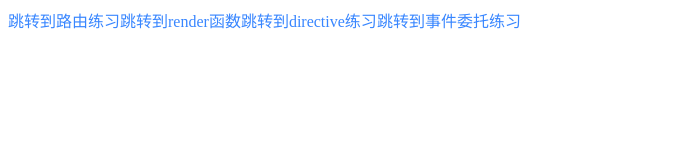
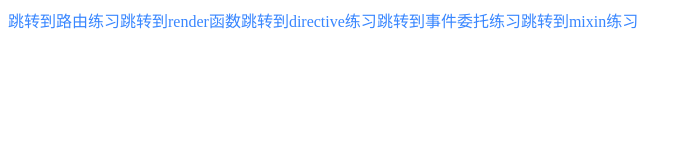
Before and after one commit to wangluyao959/FRONT, a Vue app in the folder vue-practice/: page / in a window 1280 px wide. Shown: the top 160 px of the page, without its empty margins (0-691 px from the left). Built offline with nearby package versions, Linux system fonts and the light colour scheme.

Commit message:
优化组件

```diff
--- a/vue-practice/src/components/login/index.vue
+++ b/vue-practice/src/components/login/index.vue
@@ -1,39 +1,28 @@
 <template>
-  <div class="home">
-    <span class="gotoArray" @click="gotoArray('arr')">跳转到路由练习</span>
-    <span class="gotoArray" @click="gotoArray('render')">跳转到render函数</span>
-    <span class="gotoArray" @click="gotoArray('directive')">跳转到directive练习</span>
-    <span class="gotoArray" @click="gotoArray('事件委托')">跳转到事件委托练习</span>
+  <div class="home" @click="gotoArray">
+    <span v-for="item in indexList" :key="item.type" :class="`${item.class} ${item.type}`" >{{item.label}}</span>
   </div>
 </template>
 
 <script>
+import { ROUTERMAP,indexList } from "./loginOption";
 export default {
   name: 'login',
   data () {
     return {
-      msg: 'Welcome to Your Vue.js App'
+      msg: 'Welcome to Your Vue.js App',
+      indexList,
+      ROUTERMAP
     }
   },
   methods:{
-    gotoArray(type){
-      if(type==="arr"){
-        this.$router.push({
-          path:"/arrayPractice"
-        })
-      }else if(type==="render"){
-        this.$router.push({
-          path:"/ParentComponent"
-        })
-      }else if(type==="directive"){
-        this.$router.push({
-          path:"/directivePractice"
-        })
-      }else if(type==="事件委托"){
-        this.$router.push({
-          path:"/eventDelegation"
-        })
-      }
+    gotoArray(e){
+      //兼容性处理
+      let event = e || window.event;
+      let target = event.target || event.srcElement;
+      this.$router.push({
+          path:`${this.ROUTERMAP[target.className.split(" ")[1]]}`
+      })
 
     }
   },
@@ -42,7 +31,6 @@ export default {
 }
 </script>
 
-<!-- Add "scoped" attribute to limit CSS to this component only -->
 <style lang="scss" scoped>
 .home{
   width:100%;
--- /dev/null
+++ b/vue-practice/src/components/login/loginOption.js
@@ -0,0 +1,36 @@
+export const ROUTERMAP={
+  "arr":"/arrayPractice",
+  "render":"/ParentComponent",
+  "directive":"/directivePractice",
+  "事件委托":"/eventDelegation",
+  "mixin":"/mixinPractice"
+};
+
+
+export const indexList=[
+  {
+    type:'arr',
+    label:'跳转到路由练习',
+    class:'gotoArray'
+  },
+  {
+    type:'render',
+    label:'跳转到render函数',
+    class:'gotoArray'
+  },
+  {
+    type:'directive',
+    label:'跳转到directive练习',
+    class:'gotoArray'
+  },
+  {
+    type:'事件委托',
+    label:'跳转到事件委托练习',
+    class:'gotoArray'
+  },
+  {
+    type:'mixin',
+    label:'跳转到mixin练习',
+    class:'gotoArray'
+  }
+];
--- /dev/null
+++ b/vue-practice/src/components/mixin/index.vue
@@ -0,0 +1,25 @@
+<template>
+  <div class="home">
+
+  </div>
+</template>
+
+<script>
+export default {
+  data () {
+    return {
+    }
+  },
+  methods:{
+
+  },
+  components:{
+  }
+}
+</script>
+<style lang="scss" scoped>
+.home{
+  width:100%;
+  height: 100%;
+}
+</style>
--- a/vue-practice/src/router/index.js
+++ b/vue-practice/src/router/index.js
@@ -6,6 +6,7 @@ import ParentComponent from '@/components/renderPractice/ParentComponent'
 import Part2 from '@/components/renderPractice/Part2'
 import DirectivePractice from '@/components/directivePractice'
 import EventDelegation from '@/components/eventDelegation'
+import Mixin from '@/components/mixin'
 Vue.use(Router)
 
 export default new Router({
@@ -41,6 +42,12 @@ export default new Router({
       name: 'eventDelegation',
       component: EventDelegation
 
+    },
+    {
+      path: '/mixinPractice',
+      name: 'mixinPractice',
+      component: Mixin
+
     }
   ]
 })
```
